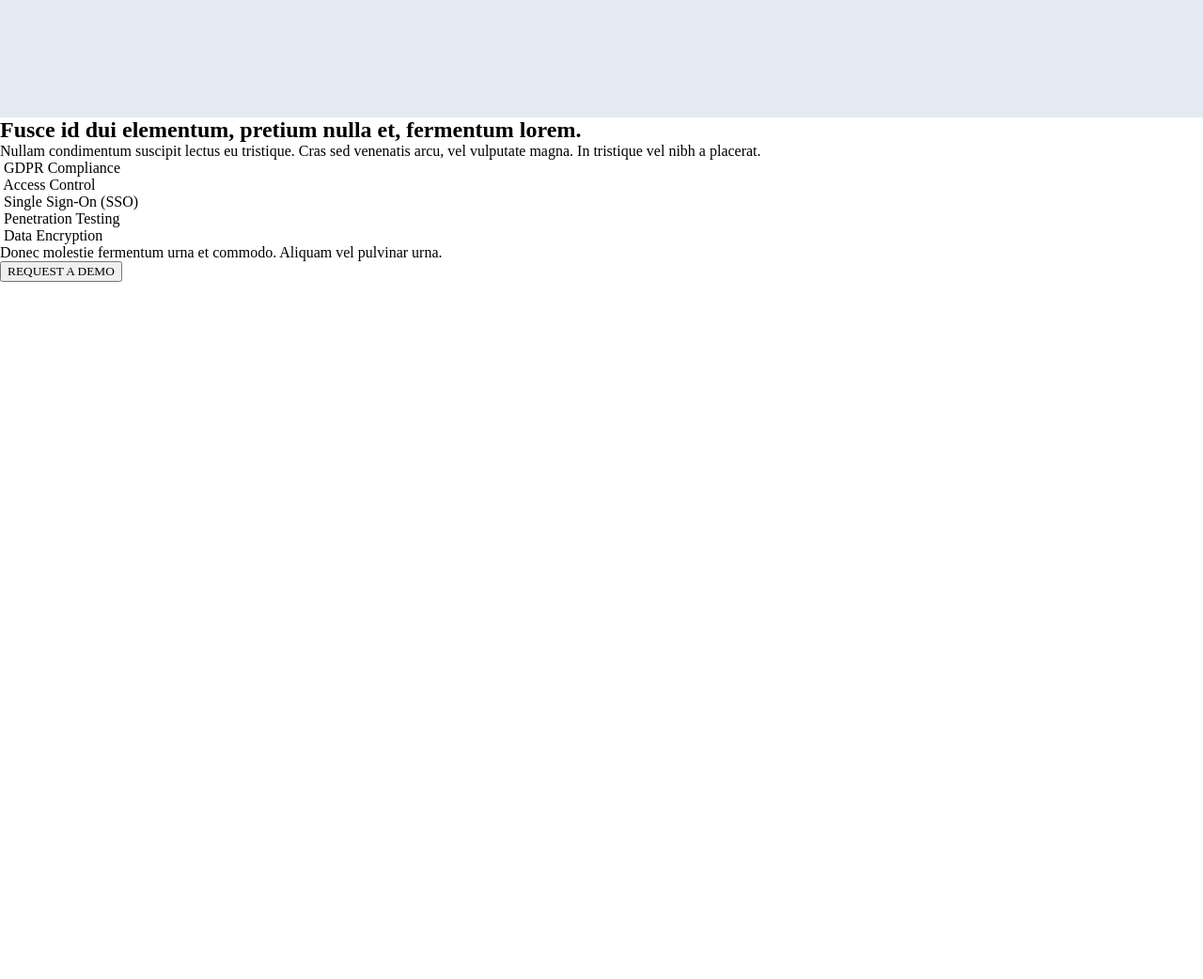
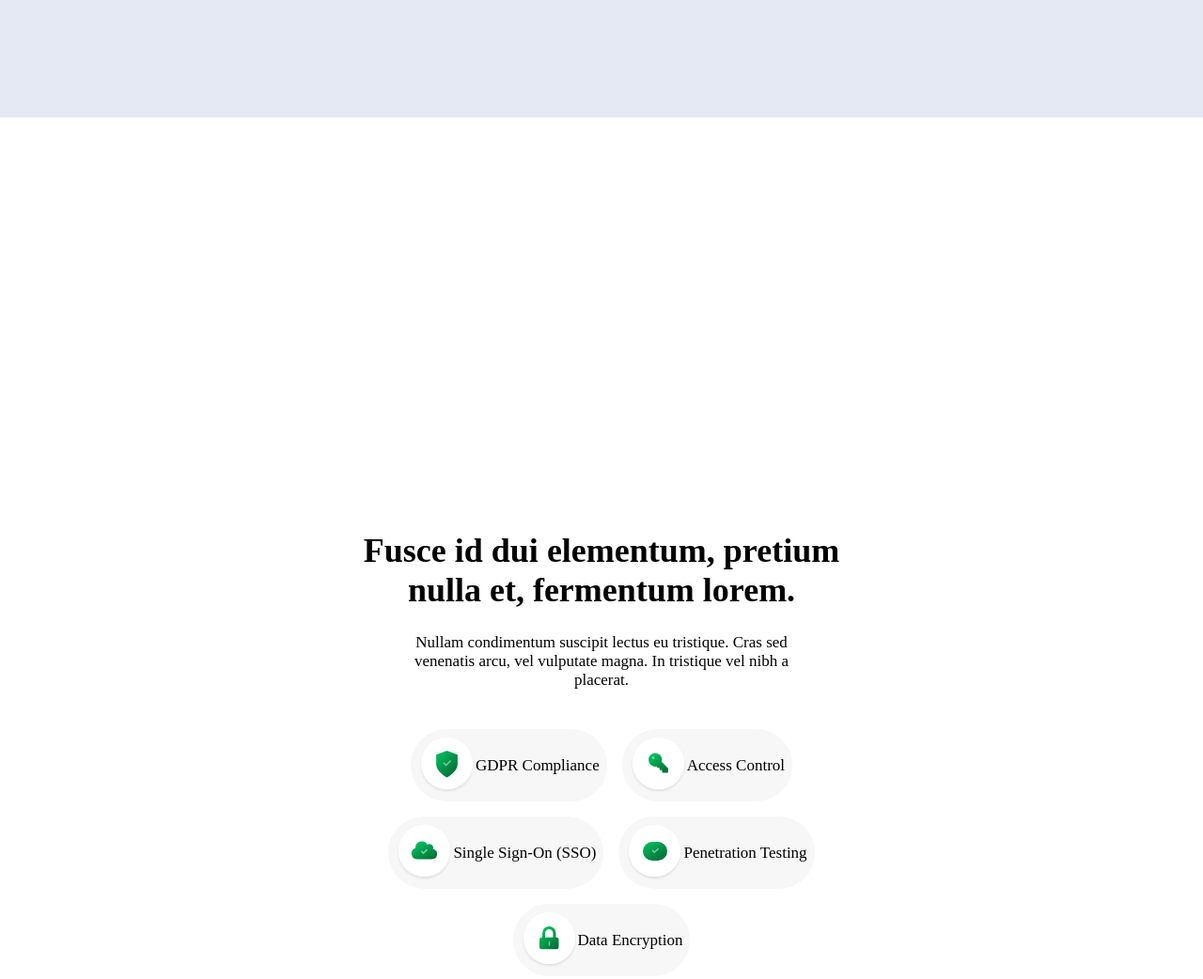
Before and after one commit to VMatiasDev/zohoInterview, a plain HTML site: page index.html in a window 1280 px wide. Shown: the part 3268-4310 px from the top of the page at 94% size. Before the commit the page ends 3568 px from the top, so only its background shows below. Drawn offline with Linux system fonts and the light colour scheme; a web font is replaced by a local one.

Commit message:
style: finish third section

```diff
--- a/index.html
+++ b/index.html
@@ -115,39 +115,41 @@
       </div>
     </section>
     <section class="additional">
+      <div class="wrapper">
         <h1>Fusce id dui elementum, pretium nulla et, fermentum lorem.</h1>
         <p>
           Nullam condimentum suscipit lectus eu tristique. Cras sed venenatis
           arcu, vel vulputate magna. In tristique vel nibh a placerat.
         </p>
         <div class="services">
-        <div>
-          <img src="#" alt="" class="buttonSlider" />
+          <div class="service-button">
+            <img src="./src/img/shield.svg" alt="" class="buttonSlider" />
             <span>GDPR Compliance</span>
           </div>
-        <div>
-          <img src="#" alt="" class="buttonSlider" />
+          <div class="service-button">
+            <img src="./src/img/key.svg" alt="" class="buttonSlider" />
             <span>Access Control</span>
           </div>
-        <div>
-          <img src="#" alt="" class="buttonSlider" />
+          <div class="service-button">
+            <img src="./src/img/cloud.svg" alt="" class="buttonSlider" />
             <span>Single Sign-On (SSO)</span>
           </div>
-        <div>
-          <img src="#" alt="" class="buttonSlider" />
+          <div class="service-button">
+            <img src="./src/img/check.svg" alt="" class="buttonSlider" />
             <span>Penetration Testing</span>
           </div>
-        <div>
-          <img src="#" alt="" class="buttonSlider" />
+          <div class="service-button">
+            <img src="./src/img/padlock.svg" alt="" class="buttonSlider" />
             <span>Data Encryption</span>
           </div>
         </div>
-      <div>
+        <div class="demo-footer">
           <p>
             Donec molestie fermentum urna et commodo. Aliquam vel pulvinar urna.
           </p>
           <button class="button demo">REQUEST A DEMO</button>
         </div>
+      </div>
     </section>
   </body>
 </html>
--- a/style.css
+++ b/style.css
@@ -316,21 +316,6 @@
     text-align: center;
     width: 80%;
   }
-
-  .demo {
-    cursor: pointer;
-    border: none;
-    background-color: #ea5154;
-    padding: 19px 38px;
-    color: #fff;
-    font-family: 'Zoho_Puvi_SemiBold';
-    font-size: 1.125rem;
-    margin-top: 30px;
-    &:hover {
-      background-color: #e6393c;
-      transition: 0.5s;
-    }
-  }
 }
 .image {
   margin-top: 103px;
@@ -339,6 +324,21 @@
   }
   @media (max-width: 550px) {
     width: 50%;
+  }
+}
+
+.demo {
+  cursor: pointer;
+  border: none;
+  background-color: #ea5154;
+  padding: 19px 38px;
+  color: #fff;
+  font-family: 'Zoho_Puvi_SemiBold';
+  font-size: 1.125rem;
+  margin-top: 30px;
+  &:hover {
+    background-color: #e6393c;
+    transition: 0.5s;
   }
 }
 
@@ -427,3 +427,59 @@
     transform: scale(1.1);
   }
 }
+
+.additional {
+  padding-top: 440px;
+  padding-bottom: 236px;
+
+  & h1 {
+    font-family: 'Zoho_Puvi_Bold';
+    font-size: 2.25rem;
+    width: 60%;
+    text-align: center;
+  }
+
+  & p {
+    font-size: 1.0625rem;
+    width: 50%;
+    text-align: center;
+    margin-top: 25px;
+    margin-bottom: 42px;
+  }
+}
+
+.services {
+  display: flex;
+  flex-wrap: wrap;
+  justify-content: center;
+  gap: 16px;
+  width: 60%;
+
+  .service-button {
+    background-color: #f7f7f7;
+    padding: 8px;
+    border-radius: 38px;
+    display: flex;
+    align-items: center;
+    font-family: 'Zoho_Puvi_SemiBold';
+    font-size: 1.0625rem;
+  }
+}
+
+.demo-footer {
+  margin-top: 110px;
+  display: flex;
+  flex-direction: column;
+  align-items: center;
+  background-color: #2439ab;
+  padding: 80px 116px;
+  border-radius: 17px;
+  color: #fff;
+
+  & p {
+    font-family: 'Zoho_Puvi_Bold';
+    font-size: 2.375rem;
+    text-align: center;
+    width: 100%;
+  }
+}
```
Also changed, not shown: src/img/check.svg (added), src/img/cloud.svg (added), src/img/key.svg (added), src/img/padlock.svg (added), src/img/shield.svg (added). Lines whose indentation alone changed are shown as unchanged.
